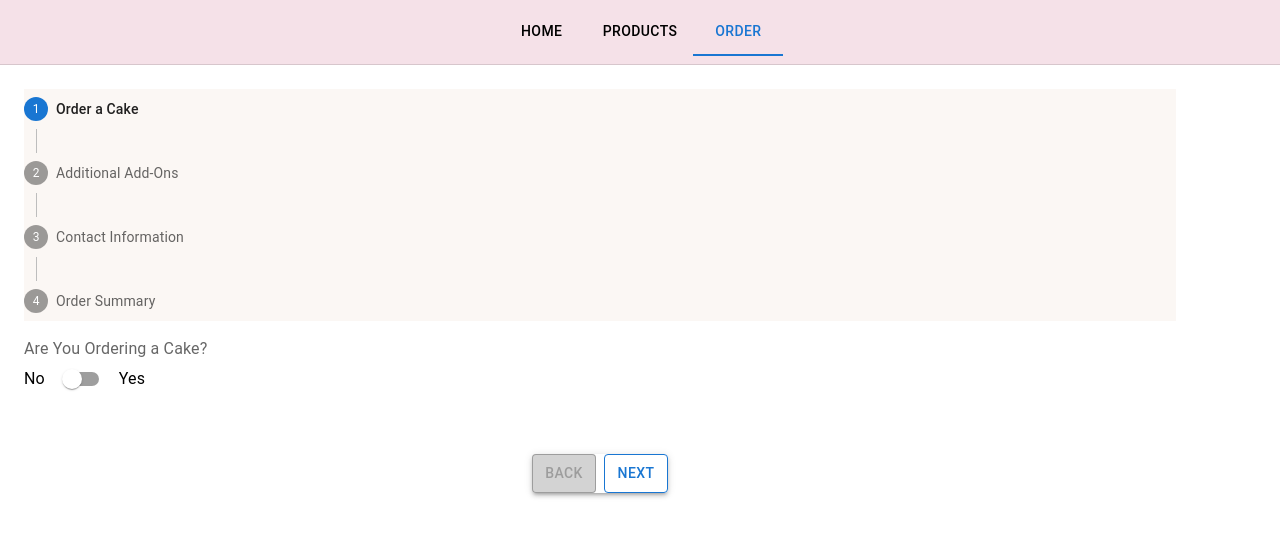
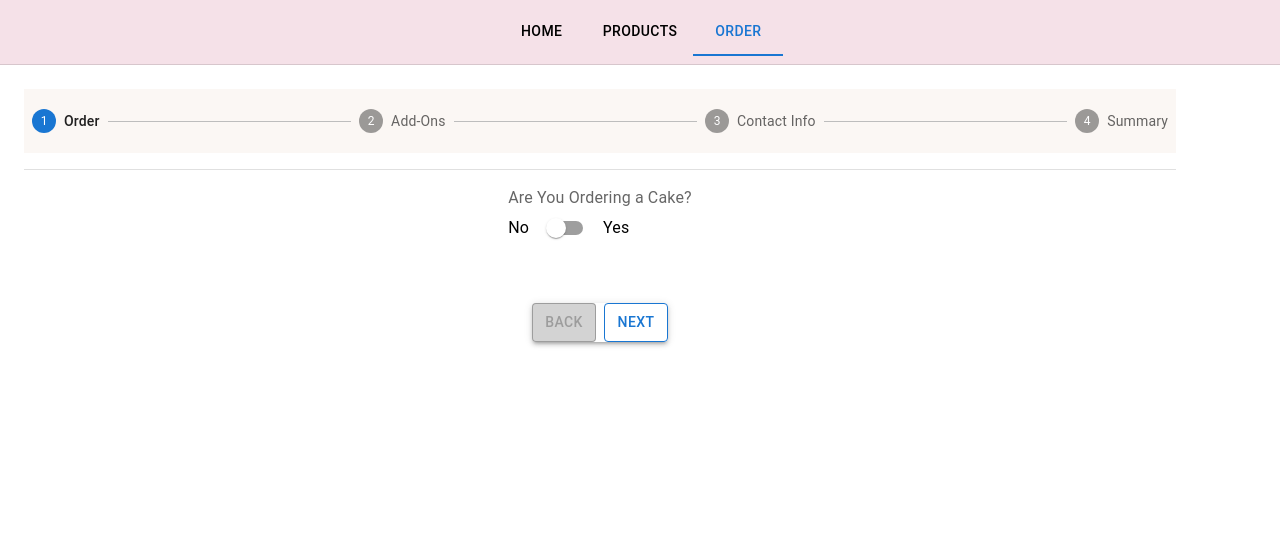
Before and after one commit to arcosea/cake, a React (Create React App) app: page / in a window 1280 px wide. Both pictures are taken after a click on the button "PLACE AN ORDER". Shown: the top 536 px of the page. Built offline with nearby package versions, Linux system fonts and the light colour scheme; no server answers.

Commit message:
Feature: completed steps are in green

```diff
--- a/src/ui/categories/AddItemsForm.tsx
+++ b/src/ui/categories/AddItemsForm.tsx
@@ -1,4 +1,4 @@
-import { Box, Paper, Typography } from "@mui/material"
+import { Box, Grid, Paper, Typography } from "@mui/material"
 import { ProductAddOns } from "../../utils/data"
 import { IProductAddOn } from "../../utils/IProductAddOn"
 import ItemCounter from "../components/ItemCounter"
@@ -28,10 +28,13 @@ export default function AddItemsForm({values, onChange}: IAddItemsFormProp){
 
     return (
         <>
-            <Paper sx={{marginBottom: 2, border: 1, padding: 2}}>
-                <Typography sx={{backgroundColor: "#1976d2", marginBottom: 3, color: "whitesmoke"}}> Add Additional Items </Typography>
-                {displayContent()}
-            </Paper>
+            <Box sx={{width: "90%", marginLeft: "5%"}}>
+                <Paper sx={{marginBottom: 2, border: 1, padding: 2}}>
+                    <Typography sx={{backgroundColor: "#1976d2", marginBottom: 3, color: "whitesmoke"}}> Add Additional Items </Typography>
+                    {displayContent()}
+                </Paper>
+            </Box>
+
         </>
 
 
--- a/src/ui/pages/CheckoutPage.tsx
+++ b/src/ui/pages/CheckoutPage.tsx
@@ -1,5 +1,5 @@
 import { useEffect, useState } from "react"
-import { Box, Stepper, Step, StepLabel, Stack, Typography, Button, Divider, Paper, Snackbar, AlertProps} from "@mui/material"
+import { Box, Stepper, Step, StepLabel, Stack, Typography, Button, Divider, Paper, Snackbar, AlertProps, createMuiTheme} from "@mui/material"
 import { DataManager } from "../../utils/DataManager";
 import { Headers, NoYesOptions, ProductAddOns, createAsanaEvent, fetchAsanaTasks } from "../../utils/data";
 import SwitchController from "../components/SwitchController";
@@ -13,7 +13,7 @@ import React from "react";
 import MuiAlert from '@mui/material/Alert';
 export { createAsanaEvent } from "../../utils/data"
 
-const steps: string[] = ["Order a Cake", "Additional Add-Ons", "Contact Information", "Order Summary"];
+const steps: string[] = ["Order", "Add-Ons", "Contact Info", "Summary"];
 let manager: DataManager = new DataManager();
 const SERVICE_ID: string = process.env.REACT_APP_EJS_SERVICE_ID!;
 const TEMPLATE_ID: string = process.env.REACT_APP_EJS_TEMPLATE_ID!;
@@ -269,7 +269,7 @@ export default function CheckoutPage({defaultValue, onChange}: ICheckoutPageProp
     return (
         <>
             <Box sx={{ width: '100%',  height: "100%"}}>
-                <Stepper activeStep={activeStep} orientation="vertical" sx={{backgroundColor: "#F5EDE673"}}>
+                <Stepper activeStep={activeStep} sx={{backgroundColor: "#F5EDE673", height: "4rem", width: "100%"}}>
                     {steps.map((label, index) => {
                         const stepProps: { completed?: boolean } = {};
                         const labelProps: {
@@ -277,16 +277,25 @@ export default function CheckoutPage({defaultValue, onChange}: ICheckoutPageProp
                         } = {};
 
                     return (
-                        <Step key={label} {...stepProps}>
+                        <Step key={label} {...stepProps}
+                            sx={{
+                                '& .MuiStepLabel-root .Mui-completed svg': {
+                                    color: "green"
+                                }
+                            }}>
                             <StepLabel {...labelProps}>{label}</StepLabel>
                         </Step>
                     );
                     })}
                 </Stepper>
+                <Divider sx={{paddingTop: 2}}/>
+            </Box>
 
+            <Box sx={{width: "100%", justifyContent: "center", alignItems: "center", display: "flex"}}>
                 <Box sx={{marginTop: 2}}>
                     {addContent(activeStep)}
                 </Box>
+            </Box>
                 <Snackbar
                     open={snackbarConfig.open}
                     autoHideDuration={6000}
@@ -299,7 +308,7 @@ export default function CheckoutPage({defaultValue, onChange}: ICheckoutPageProp
                 </Snackbar>
 
 
-            </Box>
+
         </>
     )
 }
```
